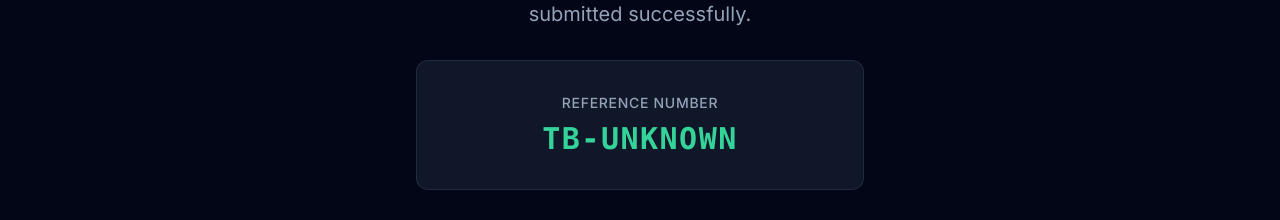
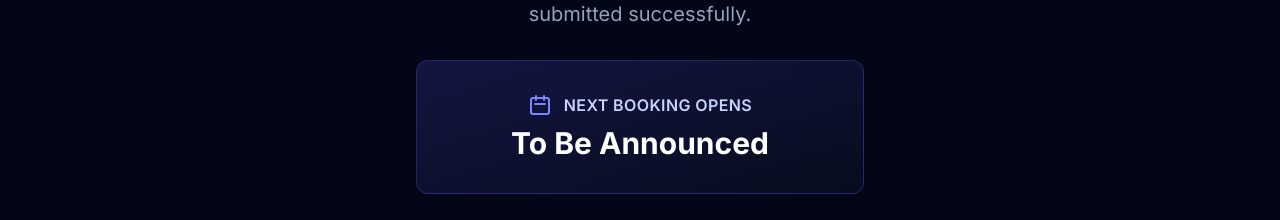
Before and after one commit to peterish8/ASPPL-auction-web, a Next.js app: page /success in a window 1280 px wide. Shown: the part 540-760 px from the top of the page. Built offline with nearby package versions, Linux system fonts and the light colour scheme; no server answers; the database is empty.

Commit message:
Remove reference number display from success page

```diff
--- a/app/success/page.tsx
+++ b/app/success/page.tsx
@@ -48,13 +48,6 @@ export default async function SuccessPage({ searchParams }: { searchParams: Prom
             Your trade booking request has been submitted successfully.
           </p>
 
-          {/* Reference Info */}
-          <div className="bg-slate-800/50 rounded-xl p-8 mb-8 border border-slate-700/50 w-full max-w-md">
-            <p className="text-sm text-slate-400 mb-2 font-medium uppercase tracking-wider">Reference Number</p>
-            <p className="text-3xl font-mono font-bold text-emerald-400 tracking-wider">
-              TB-{submissionId}
-            </p>
-          </div>
 
           {/* Next Opening Date Feature */}
           <div className="bg-gradient-to-br from-indigo-900/40 to-slate-900/40 rounded-xl p-8 mb-8 border border-indigo-500/30 w-full max-w-md backdrop-blur-md">
```
